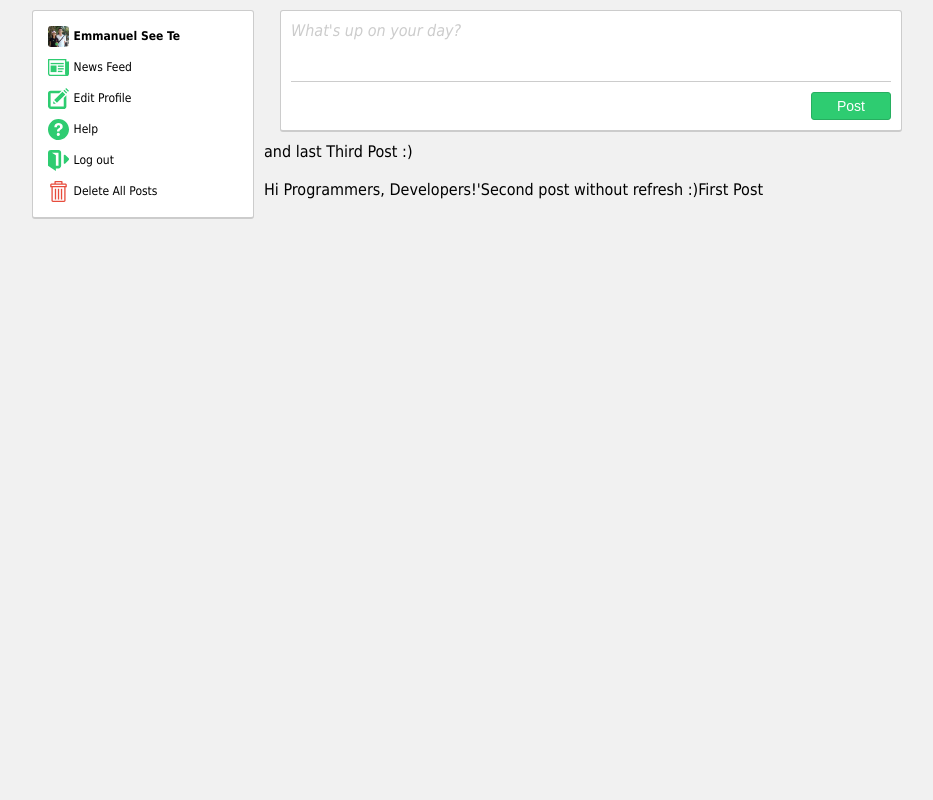
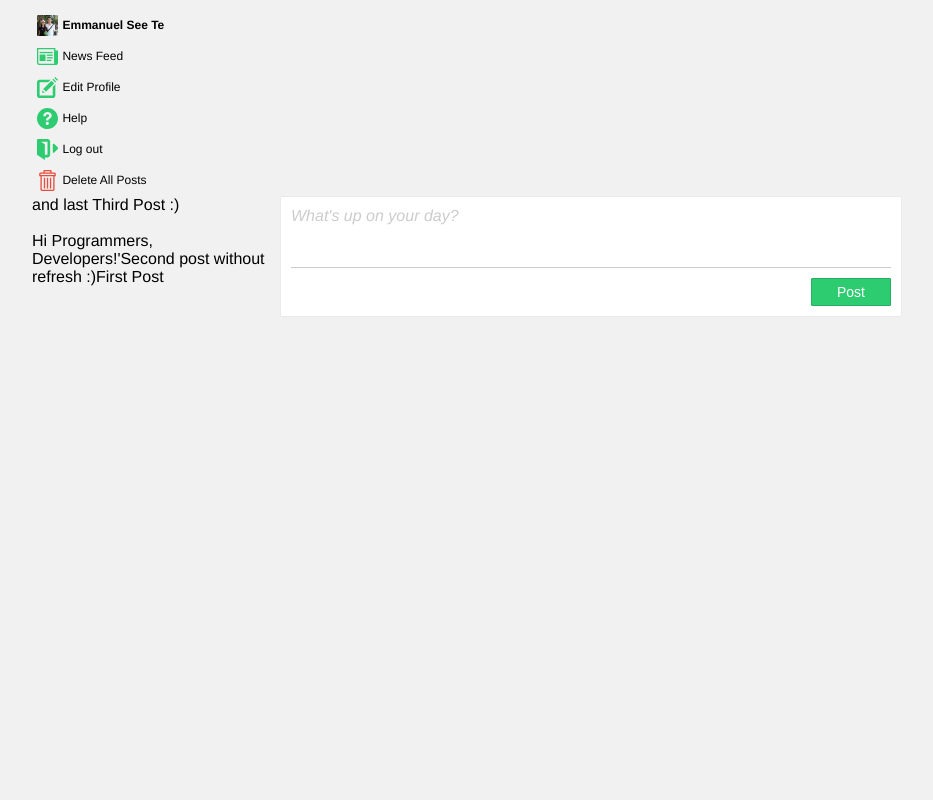
Before and after one commit to deril6/TextArea-PHP-JQUERY-AJAX, a PHP site: page / in a window 1280 px wide. Shown: the whole page, without its empty margins (173-1106 px from the left). Run offline with PHP 8.4, Linux system fonts and the light colour scheme; data comes from the database, SQL or seed files in the repository; some libraries are stand-ins or nearby versions.

Commit message:
Update style.css

```diff
--- a/css/style.css
+++ b/css/style.css
@@ -6,7 +6,7 @@ body {
     margin: 0 auto;
     padding: 0 auto;
     background-color: #f1f1f1;
-    font-family: Tahoma;
+    font-family: Helvetica;
 }
 .wrapper {
     width: 870px;
@@ -14,26 +14,45 @@ body {
     padding: auto;
     padding-top:10px;
 }
-.profilearea {
+.sidebar {
+    position: fixed;
+    float:left;
+}
+.sidebar-panel {
     width: 200px;
-    border: 1px solid #ccc;
-    border-bottom: 2px solid #ccc;
+    border: 1px solid #e9eaed;
     padding: 10px;
     background: #fff;
-    border-radius: 3px;
+    border-radius: 1px;
     margin-right: 10px;
-    float:left;
+    margin-bottom: 10px;
 }
-.profilearea .profilehandler {
+.sidebar-panel .profilehandler {
     word-wrap: break-word;
+}
+.sidebar-panel .links {
+    text-align: center;
+}
+.sidebar-panel .links a {
+    text-decoration: none;
+    outline: none;
+    display: inline-block;
+    margin: 0 2px;
+}
+.sidebar-panel .links a img {
+    width: 25px;
+}
+.sidebar-panel .footer {
+    text-align: center;
+    font-size: 11px;
+    line-height: 1.25em;
 }
 .contentarea {
     width: 600px;
-    border: 1px solid #ccc;
-    border-bottom: 2px solid #ccc;
+    border: 1px solid #e9eaed;
     padding: 10px;
     background: #fff;
-    border-radius: 3px;
+    border-radius: 1px;
     margin-bottom: 10px;
     float:right;
 }
@@ -62,7 +81,7 @@ body {
     cursor: pointer;
     font-size: 14px;
     padding: 5px 25px;
-    border-radius: 3px;
+    border-radius: 1px;
     outline: none;
 }
 .contentarea .contentfooter button:hover {
@@ -111,19 +130,28 @@ body {
 */
 .view {
     width: 600px;
-    border: 1px solid #ccc;
-    border-bottom: 2px solid #ccc;
+    border: 1px solid #e9eaed;
     padding: 10px;
     margin: auto;
     background: #fff;
-    border-radius: 3px;
+    border-radius: 1px;
     margin-bottom: 10px;
     float:right;
     word-wrap: break-word;
+    font-size: 14px;
+    line-height: 1.38em;
+    font-weight: normal;
+    color: #141823;
+    direction: ltr;
+    zoom: 1;
 }
 .view a{
     text-decoration: none;
     color: #27ae60;
+    outline:none;
+}
+.view a:hover {
+    text-decoration: underline;
 }
 .handler {
     width:100%;
@@ -132,7 +160,7 @@ body {
     display: block;
     text-decoration: none;
     color: inherit;
-    border-radius: 3px;
+    border-radius: 1px;
 }
 .handler .icon:hover {
     background-color: rgba(200,200,200,.3);
@@ -140,7 +168,7 @@ body {
 .handler .icon .image img {
     margin:5px 0 5px 5px;
     width: 21px;
-    border-radius: 3px;
+    border-radius: 1px;
     vertical-align: middle;
 }
 .handler .icon .text.user{
```
